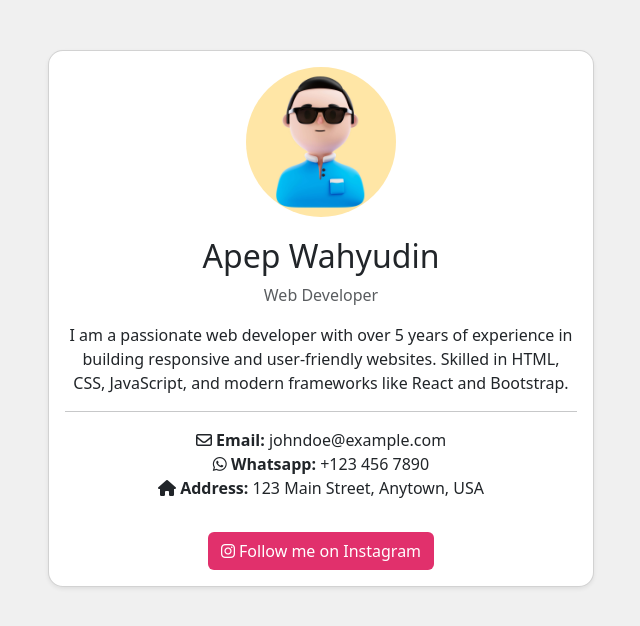
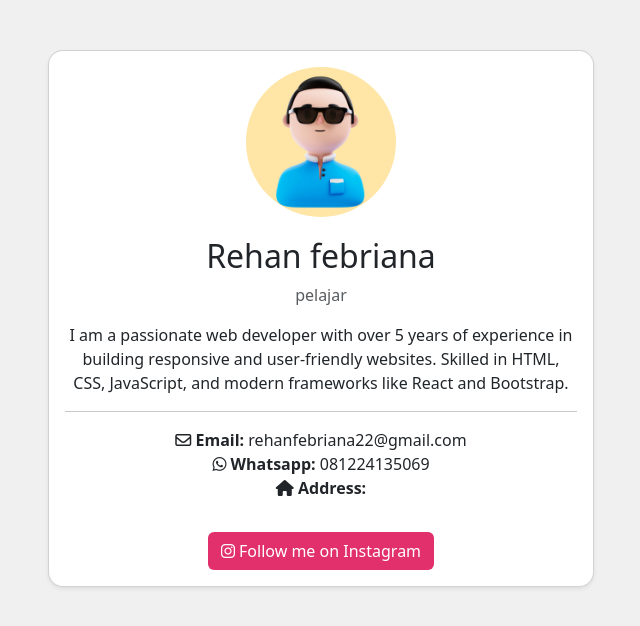
Before and after one commit to Ganigani99/tc_rehan-f_x1, a plain HTML site: page index.html in a window 1280 px wide. Shown: the whole page, without its empty margins (319-959 px from the left). Drawn offline with nearby package versions, Linux system fonts and the light colour scheme.

Commit message:
Update index.html

```diff
--- a/index.html
+++ b/index.html
@@ -15,15 +15,15 @@
                 <div class="card shadow-sm">
                     <div class="card-body text-center">
                         <img src="avatar.jpg" alt="Profile Image" class="profile-img">
-                        <h2>Apep Wahyudin</h2>
-                        <p class="text-muted">Web Developer</p>
+                        <h2>Rehan febriana</h2>
+                        <p class="text-muted">pelajar</p>
                         <p>I am a passionate web developer with over 5 years of experience in building responsive and user-friendly websites. Skilled in HTML, CSS, JavaScript, and modern frameworks like React and Bootstrap.
                         </p>
                         <hr>
                         <ul class="list-unstyled">
-                            <li><i class="fa-regular fa-envelope"></i> <strong>Email:</strong> johndoe@example.com</li>
-                            <li><i class="fa-brands fa-whatsapp"></i> <strong>Whatsapp:</strong> +123 456 7890</li>
-                            <li><i class="fa-solid fa-house"></i> <strong>Address:</strong> 123 Main Street, Anytown, USA</li>
+                            <li><i class="fa-regular fa-envelope"></i> <strong>Email:</strong> rehanfebriana22@gmail.com</li>
+                            <li><i class="fa-brands fa-whatsapp"></i> <strong>Whatsapp:</strong> 081224135069</li>
+                            <li><i class="fa-solid fa-house"></i> <strong>Address:</Sumedang desa margamekar</li>
                         </ul>
                         <a href="https://www.instagram.com/sebuahsemangat" target="_blank" class="btn btn-instagram mt-3">
                             <i class="fab fa-instagram"></i> Follow me on Instagram
```
